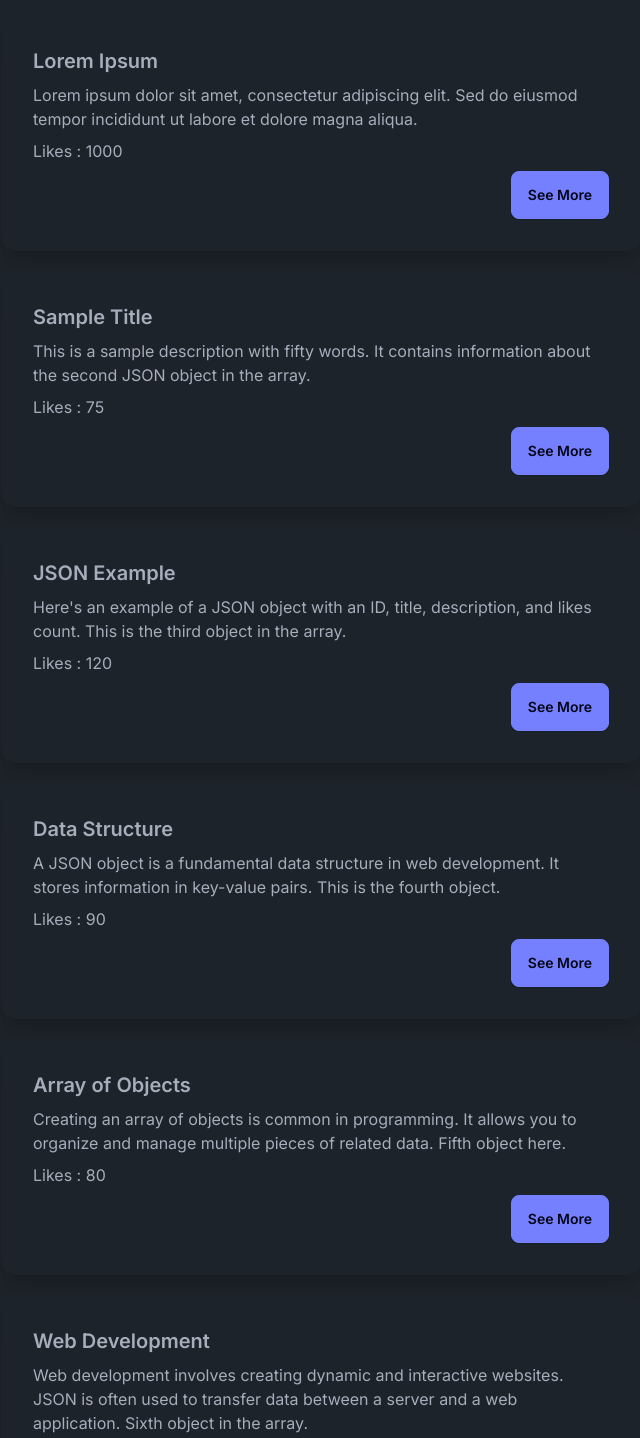
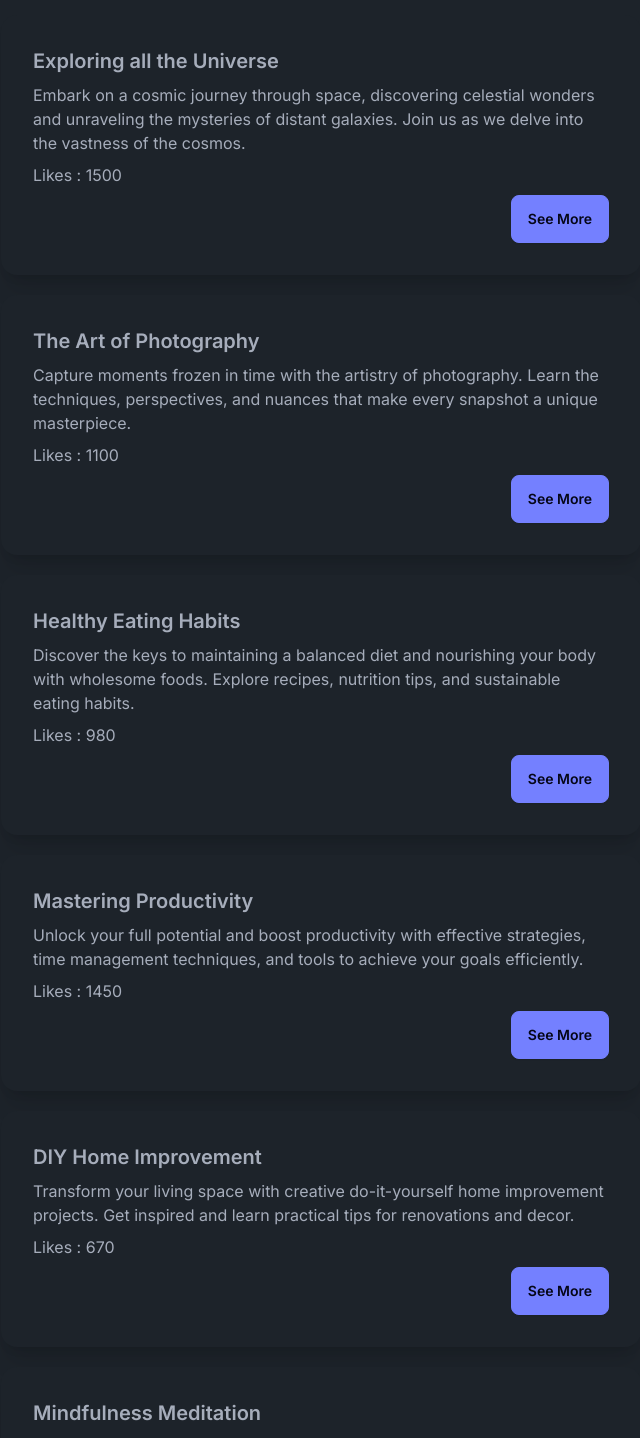
Before and after one commit to mr-tnmy-srkr/next-level-data-fetching-next.js, a Next.js app: page /posts in a window 1280 px wide. Shown: the part 80-1518 px from the top of the page, without its empty margins (319-959 px from the left). Built offline with nearby package versions, Linux system fonts and the light colour scheme; data requests are answered from the project's data file.

Commit message:
basic Idea on api routes

```diff
--- a/db.json
+++ b/db.json
@@ -1,41 +1,40 @@
 {
-   "posts" : [
+  "posts": [
     {
       "id": 1,
-      "title": "Lorem Ipsum",
-      "description": "Lorem ipsum dolor sit amet, consectetur adipiscing elit. Sed do eiusmod tempor incididunt ut labore et dolore magna aliqua.",
-      "likes_count": "1000"
+      "title": "Exploring all the Universe",
+      "description": "Embark on a cosmic journey through space, discovering celestial wonders and unraveling the mysteries of distant galaxies. Join us as we delve into the vastness of the cosmos.",
+      "likesCount": 1500
     },
     {
       "id": 2,
-      "title": "Sample Title",
-      "description": "This is a sample description with fifty words. It contains information about the second JSON object in the array.",
-      "likes_count": 75
+      "title": "The Art of Photography",
+      "description": "Capture moments frozen in time with the artistry of photography. Learn the techniques, perspectives, and nuances that make every snapshot a unique masterpiece.",
+      "likesCount": 1100
     },
     {
       "id": 3,
-      "title": "JSON Example",
-      "description": "Here's an example of a JSON object with an ID, title, description, and likes count. This is the third object in the array.",
-      "likes_count": 120
+      "title": "Healthy Eating Habits",
+      "description": "Discover the keys to maintaining a balanced diet and nourishing your body with wholesome foods. Explore recipes, nutrition tips, and sustainable eating habits.",
+      "likesCount": 980
     },
     {
       "id": 4,
-      "title": "Data Structure",
-      "description": "A JSON object is a fundamental data structure in web development. It stores information in key-value pairs. This is the fourth object.",
-      "likes_count": 90
+      "title": "Mastering Productivity",
+      "description": "Unlock your full potential and boost productivity with effective strategies, time management techniques, and tools to achieve your goals efficiently.",
+      "likesCount": 1450
     },
     {
       "id": 5,
-      "title": "Array of Objects",
-      "description": "Creating an array of objects is common in programming. It allows you to organize and manage multiple pieces of related data. Fifth object here.",
-      "likes_count": 80
+      "title": "DIY Home Improvement",
+      "description": "Transform your living space with creative do-it-yourself home improvement projects. Get inspired and learn practical tips for renovations and decor.",
+      "likesCount": 670
     },
     {
       "id": 6,
-      "title": "Web Development",
-      "description": "Web development involves creating dynamic and interactive websites. JSON is often used to transfer data between a server and a web application. Sixth object in the array.",
-      "likes_count": 110
+      "title": "Mindfulness Meditation",
+      "description": "Embrace tranquility and inner peace through mindfulness meditation practices. Experience the benefits of mindfulness for mental well-being and relaxation.",
+      "likesCount": 1150
     }
   ]
-
 }
--- /dev/null
+++ b/src/app/api/blogs/route.js
@@ -0,0 +1,15 @@
+import { NextResponse } from "next/server";
+
+// GET API
+export const GET = () => {
+  return NextResponse.json({ message: "Hello, world!" });
+};
+
+// POST API
+export const POST = () => {};
+
+// PATCH API
+export const PATCH = () => {};
+
+// DELETE API
+export const DELETE = () => {};
--- a/src/app/page.js
+++ b/src/app/page.js
@@ -1,8 +1,13 @@
+import Link from "next/link";
 
 export default function HomePage() {
   return (
     <div>
       <h1 className="text-4xl  text-center">Welcome to next level Data fetching module</h1>
+     <div className=" flex justify-center gap-10  my-12">
+     <Link href="/users"><button className="btn btn-primary">Users</button></Link>
+      <Link href="/posts"><button className="btn btn-secondary">Posts</button></Link>
+     </div>
     </div>
   )
 }
--- a/src/app/posts/[id]/page.js
+++ b/src/app/posts/[id]/page.js
@@ -1,34 +1,30 @@
 import Link from "next/link";
 
-export async function generateStaticParams(){
-
-const res = await fetch("http://localhost:5000/posts")
-const posts = await res.json()
-const ids = posts.map(post=>{
+export async function generateStaticParams() {
+  const res = await fetch("http://localhost:5000/posts");
+  const posts = await res.json();
+  const ids = posts.map((post) => {
     return {
-        id:post.id + ""
-    }
-})
+      id: post.id + "",
+    };
+  });
   // console.log(ids);
 
-
-    return ids
+  return ids;
 }
 
-const DetailsPage = async ({params}) => {
+const DetailsPage = async ({ params }) => {
   console.log(params.id);
-    const res = await fetch(`http://localhost:5000/posts/${params.id}`)
-    const post = await res.json()
+  const res = await fetch(`http://localhost:5000/posts/${params.id}`);
+  const post = await res.json();
   // console.log(post);
   return (
     <div>
-        <div
-          className="card bg-base-100 my-5 shadow-xl w-1/2 mx-auto"
-        >
+      <div className="card bg-base-100 my-5 shadow-xl w-1/2 mx-auto">
         <div className="card-body">
           <h2 className="card-title">{post.title}</h2>
           <p>{post.description}</p>
-            <p>Likes : {post.likes_count}</p>
+          <p>Likes : {post.likesCount}</p>
           <div className="card-actions justify-end">
             <Link href={`/posts`}>
               <button className="btn btn-accent">Go Back</button>
@@ -37,7 +33,7 @@ const DetailsPage = async ({params}) => {
         </div>
       </div>
     </div>
-  )
-}
+  );
+};
 
-export default DetailsPage
+export default DetailsPage;
--- a/src/app/posts/page.js
+++ b/src/app/posts/page.js
@@ -1,5 +1,5 @@
 import Link from "next/link";
-import styles from "./Posts.module.css"
+import styles from "./Posts.module.css";
 
 const page = async () => {
   const res = await fetch("http://localhost:5000/posts", {
@@ -23,7 +23,7 @@ const page = async () => {
           <div className="card-body">
             <h2 className="card-title">{post.title}</h2>
             <p>{post.description}</p>
-            <p>Likes : {post.likes_count}</p>
+            <p>Likes : {post.likesCount}</p>
             <div className="card-actions justify-end">
               <Link href={`/posts/${post.id}`}>
                 <button className="btn btn-primary">See More</button>
```
Lines whose indentation alone changed are shown as unchanged.
